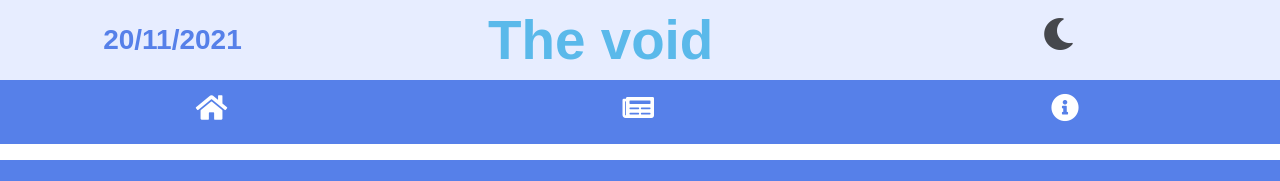
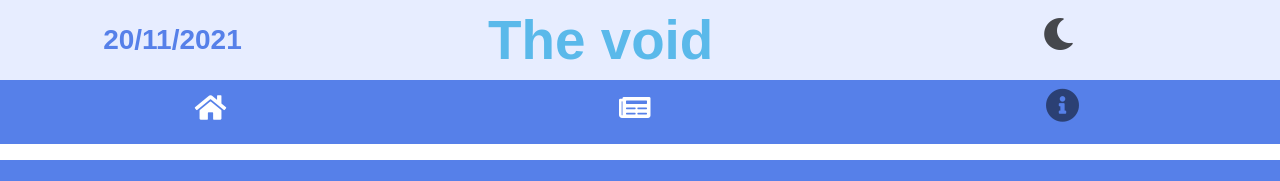
Before and after one commit to divygoyal/ideathonpecDSJRUG, a React (Create React App) app: page /info in a window 1280 px wide. Shown: the top 181 px of the page. Built offline with nearby package versions, Linux system fonts and the light colour scheme.

Commit message:
updated styling

```diff
--- a/src/components/Body.js
+++ b/src/components/Body.js
@@ -1,4 +1,5 @@
 import React from "react";
+import { Link } from "react-router-dom";
 import "./Body.css";
 import trail from "./trail.jpg"
 
@@ -75,6 +76,7 @@ const Body = () => {
             </div>
 
             <div className="trail">
+                <Link to="/news">
                 <div className="news-head">
                     stock news
                 </div>
@@ -92,6 +94,7 @@ const Body = () => {
                         <div className="stry">Fitch affirms Bharti Airtel at 'BBB-'; outlook negative</div>
                     </div>
                 </div>
+                </Link>
                 <div className="indices-table">
                     <div className="table-head">sectoral indices</div>
                     <table>
--- a/src/components/NavBar.js
+++ b/src/components/NavBar.js
@@ -19,8 +19,20 @@ const darkModeIcon = 'moon icon';
 const lightModeIcon = 'sun icon';
 
 
-
 const NavBar=()=>{
+    const pathname = window.location.pathname
+    console.log(pathname)
+    const getcolor = (curr) => {
+        if(pathname===curr){
+            return {
+                color:"rgba(0,0,0,0.5)",
+                fontSize:"4.25vh",
+            }
+        }
+        else{
+            return {color:""}
+        }
+    }
 
     const [darkMode, setDarkMode] = useState(false);
     const [modeIcon, setModeIcon] = useState(darkModeIcon);
@@ -30,7 +42,7 @@ const NavBar=()=>{
           animateColorOne: '#950740',
           animateColorTwo: '#c2023b',
           lowernavbar: '#950740',
-          navbarColor:'rgba(0,0,0,0.85)',
+          navbarColor:'rgba(0,0,0,0.8)',
           primaryColor : '#121212',
           secondaryColor : '#950740',
           stockcardOne : '#950740',
@@ -131,18 +143,18 @@ const NavBar=()=>{
             </div>
             <div className="lower-header">
             <Link to={"/"}>
-                <div className="header-home-icon">
-                    <i className="home icon"></i>
+                <div className="header-home-icon" >
+                    <i style={getcolor("/")} className="home icon"></i>
                 </div>
                 </Link>
                 <Link to={"/news"}>
                 <div>
-                    <i className="newspaper icon"></i>
+                    <i style={getcolor("/news")} className="newspaper icon"></i>
                 </div>
                 </Link>
                 <div>
                 <Link to={"/info"}>
-                    <i className="info circle icon"></i>
+                    <i style={getcolor("/info")} className="info circle icon"></i>
                     </Link>
                 </div>
             </div>
--- a/src/components/StocksLoaderStatus.jsx
+++ b/src/components/StocksLoaderStatus.jsx
@@ -13,7 +13,7 @@ const StocksLoaderStatus = props => {
     return (
       <div>
         <div>
-          <img src={loader} alt=""></img>
+          <img style={{width:"100%"}} src={loader} alt=""></img>
         </div>
         <div className='tag is-large is-success' style={{backgroundColor:"	#ed5e5e"}}>
 
--- a/src/components/stockNews.css
+++ b/src/components/stockNews.css
@@ -52,5 +52,10 @@
     display: flex;
 }
 .stock-news-card img{
-    width:400px;
+    width:27vw;
 }
+@media screen and (max-width:480px) {
+    .stock-news-card img{
+        display: none;
+    }
+}
```
